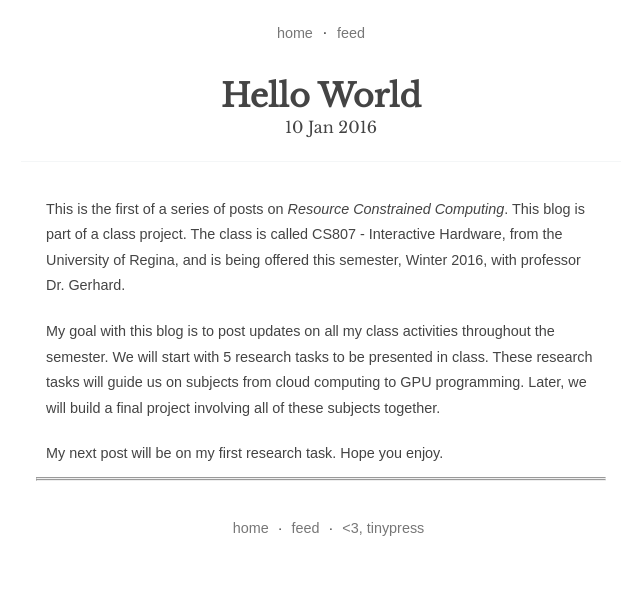
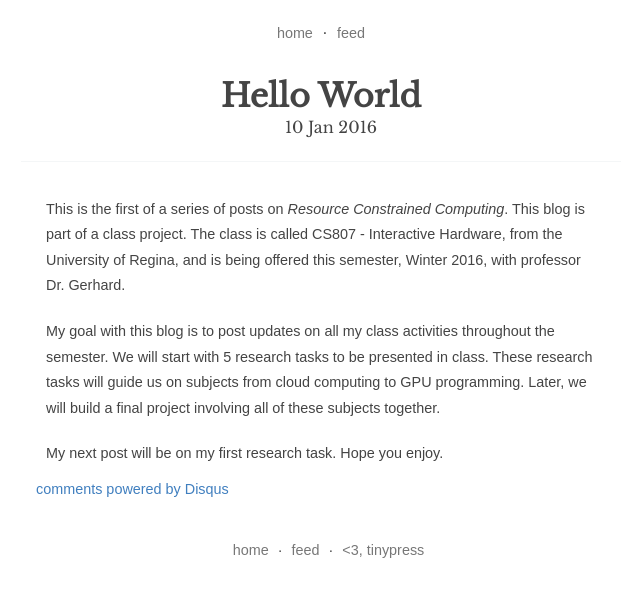
Before and after one commit to jhonatanoliveira/cs807-notebook, a Jekyll site: the page built from _posts/2016-01-10-hello-world.markdown, in a window 1280 px wide. Shown: the top 597 px of the page, without its empty margins (319-959 px from the left). Built offline with Jekyll 4.4.1, drawn with Linux system fonts in a browser that asks for light colours; comment, search, counter and statistics services are not loaded; some of the changed lines change nothing that is shown.

Commit message:
Trying a second version for DisQus

```diff
--- a/_layouts/post.html
+++ b/_layouts/post.html
@@ -22,30 +22,21 @@
         {{ content }}
 
         <!-- Begin Disqus code for comments -->
-        <hr>
         <div id="disqus_thread"></div>
-        <script>
-        /**
-        * RECOMMENDED CONFIGURATION VARIABLES: EDIT AND UNCOMMENT THE SECTION BELOW TO INSERT DYNAMIC VALUES FROM YOUR PLATFORM OR CMS.
-        * LEARN WHY DEFINING THESE VARIABLES IS IMPORTANT: https://disqus.com/admin/universalcode/#configuration-variables
-        */
-
-        var disqus_config = function () {
-        this.page.url = "https://jhonatanoliveira.github.io"; // Replace PAGE_URL with your page's canonical URL variable
-        this.page.identifier = {{ page.url }}; // Replace PAGE_IDENTIFIER with your page's unique identifier variable
-        };
-
-        (function() { // DON'T EDIT BELOW THIS LINE
-        var d = document, s = d.createElement('script');
-
-        s.src = '//cs807notebook.disqus.com/embed.js';
-
-        s.setAttribute('data-timestamp', +new Date());
-        (d.head || d.body).appendChild(s);
+    <script type="text/javascript">
+        /* * * CONFIGURATION VARIABLES: EDIT BEFORE PASTING INTO YOUR WEBPAGE * * */
+        var disqus_shortname = 'CS807 Notebook'; // required: replace example with your forum shortname
+        //var disqus_developer = 1; // Comment out when the site is live
+        var disqus_identifier = "{{ page.url }}";
+        /* * * DON'T EDIT BELOW THIS LINE * * */
+        (function() {
+            var dsq = document.createElement('script'); dsq.type = 'text/javascript'; dsq.async = true;
+            dsq.src = '//' + disqus_shortname + '.disqus.com/embed.js';
+            (document.getElementsByTagName('head')[0] || document.getElementsByTagName('body')[0]).appendChild(dsq);
         })();
-        </script>
-        <noscript>Please enable JavaScript to view the <a href="https://disqus.com/?ref_noscript" rel="nofollow">comments powered by Disqus.</a></noscript>
-        <hr>
+    </script>
+    <noscript>Please enable JavaScript to view the <a href="http://disqus.com/?ref_noscript">comments powered by Disqus.</a></noscript>
+    <a href="http://disqus.com" class="dsq-brlink">comments powered by <span class="logo-disqus">Disqus</span></a>
         <!-- End Disqus code for comments -->
 
         {% for post in site.posts %}
```
